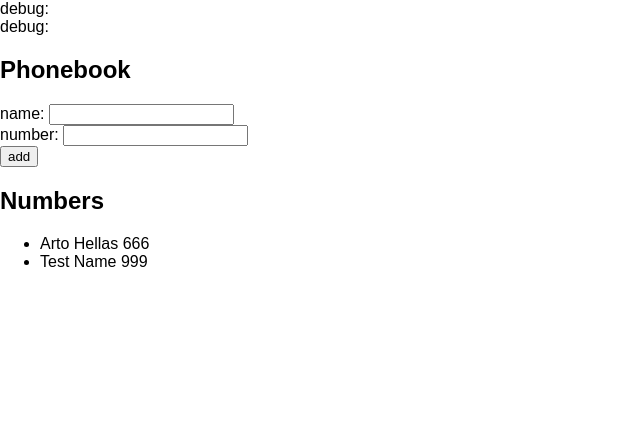
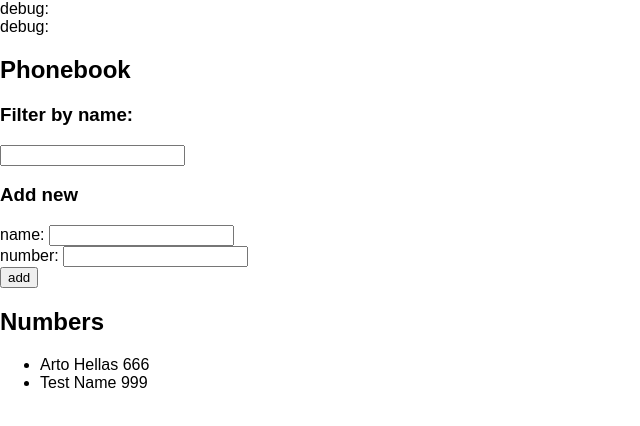
Before and after one commit to stylized-substance/Full-Stack-open-2022, a React (Create React App) app in the folder part2/phonebook/: page / in a window 1280 px wide. Shown: the top 426 px of the page, without its empty margins (0-640 px from the left). Built offline with nearby package versions, Linux system fonts and the light colour scheme.

Commit message:
added filter field

```diff
--- a/part2/phonebook/src/App.js
+++ b/part2/phonebook/src/App.js
@@ -51,6 +51,9 @@ const App = () => {
       <h2>Phonebook</h2>
 
       <form onSubmit={addName}>
+        <h3>Filter by name: </h3>
+          <input></input>
+        <h3>Add new</h3>
         <div>
           name: <input value={newName} onChange={handleNameChange} />
         </div>
```
